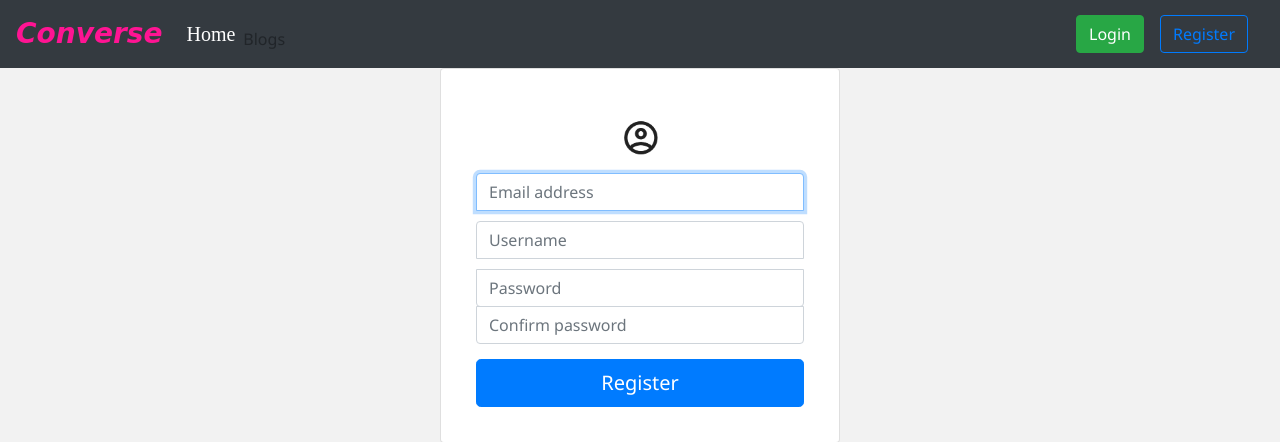
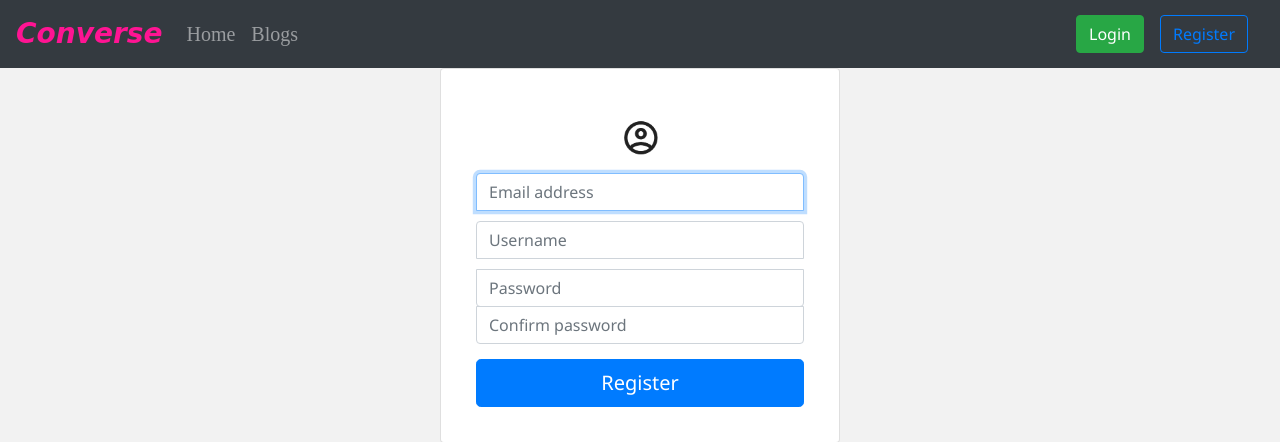
Before and after one commit to DS-Meena/converse, a Django app: page /register/ in a window 1280 px wide. Shown: the top 442 px of the page. Run offline with Django 3.2, Linux system fonts and the light colour scheme; some libraries are stand-ins or nearby versions; some web fonts are replaced.

Commit message:
Blogs added fix

```diff
--- a/templates/snippets/header.html
+++ b/templates/snippets/header.html
@@ -40,11 +40,11 @@
   <div class="collapse navbar-collapse" id="navbarTogglerDemo01">
     <a class="navbar-brand headtitle" >Converse</a>
     <ul class="navbar-nav mr-auto mt-2 mt-lg-0">
-      <li class="nav-item active">
+      <li class="nav-item ">
         <a class="nav-link headlinks" href="{% url 'home' %}">Home <span class="sr-only">(current)</span></a>
       </li>
-      <li class="nav-item ">
-		  <link type="text/html" class="nav-link headlinks" href="blogs/blogs">Blogs</link>
+      <li  class="nav-item ">
+		  <a class="nav-link headlinks" href="../../blogs/blogs">Blogs</a>
       </li>
     </ul>
 	  {% if request.user.is_authenticated %}
@@ -192,7 +192,9 @@
 <!--	</div>-->
 	<!-- END SMALL SCREENS -->
 <!--</div>-->
+<script src="https://ajax.googleapis.com/ajax/libs/jquery/2.1.1/jquery.min.js"></script>
 
+</script>
 <!-- for the search users (on header) -->
 <script type="text/javascript">
 	// for drop down thing
```
